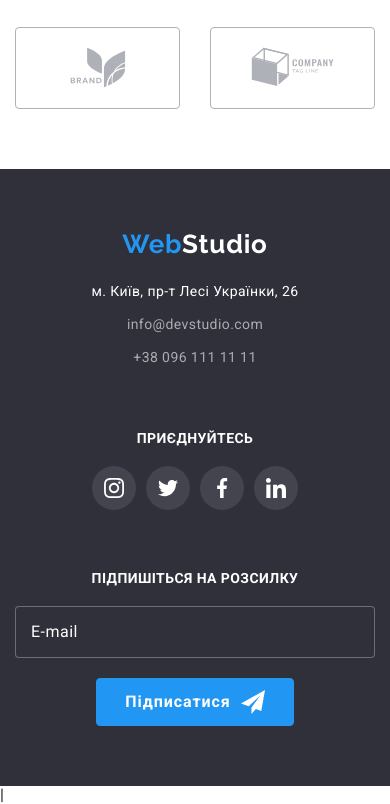
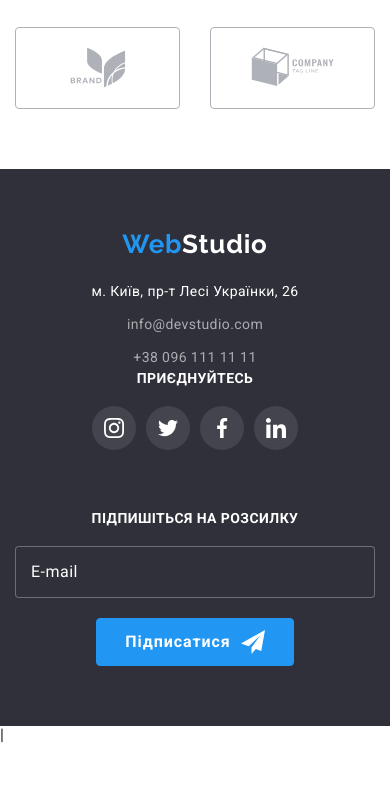
Before and after one commit to YuriyPilipenkoKH/DZ7, a plain HTML site: page index.html in a window 390 px wide. Shown: the part 4463-5267 px from the top of the page. After the commit the page ends 5207 px from the top, so only its background shows below. Drawn offline with nearby package versions, Linux system fonts and the light colour scheme.

Commit message:
- padding-bottom: 60px;

```diff
--- a/sass/components/_footer-address.scss
+++ b/sass/components/_footer-address.scss
@@ -26,7 +26,7 @@
     @media screen and (max-width: 1199px) {
       @include flexible;
       flex-direction: column;
-      padding-bottom: 60px;
+      // padding-bottom: 60px;
     }
 
   }
```
Also changed, not shown: css/main.css, css/main.min.css, 2 other files.
